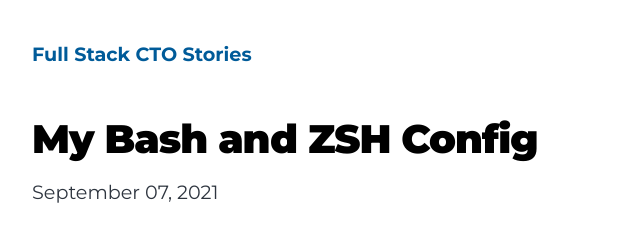
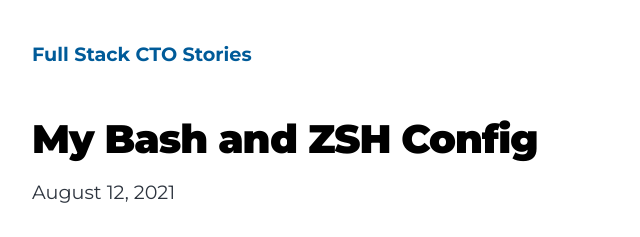
Before and after one commit to geekjob/gatsby-starter-blog, a Gatsby site: page /My-Bash-and-ZSH-Config/ in a window 1280 px wide. Shown: the top 237 px of the page, 292-932 px from the left. Built offline with nearby package versions, Linux system fonts and the light colour scheme; Gatsby itself is replaced by a stand-in of ours; some packages are replaced by stand-ins of ours.

Commit message:
Update index.md

```diff
--- a/content/blog/My-Bash-and-ZSH-Config/index.md
+++ b/content/blog/My-Bash-and-ZSH-Config/index.md
@@ -1,6 +1,6 @@
 ---
 title: "My Bash and ZSH Config"
-date: "2021-09-07T12:12:12.00Z"
+date: "2021-08-12T12:12:12.00Z"
 description: "Simple configurations for Bash and ZSH. These settings have been made for themselves. But it can be useful to someone else"
 ---
 
```
